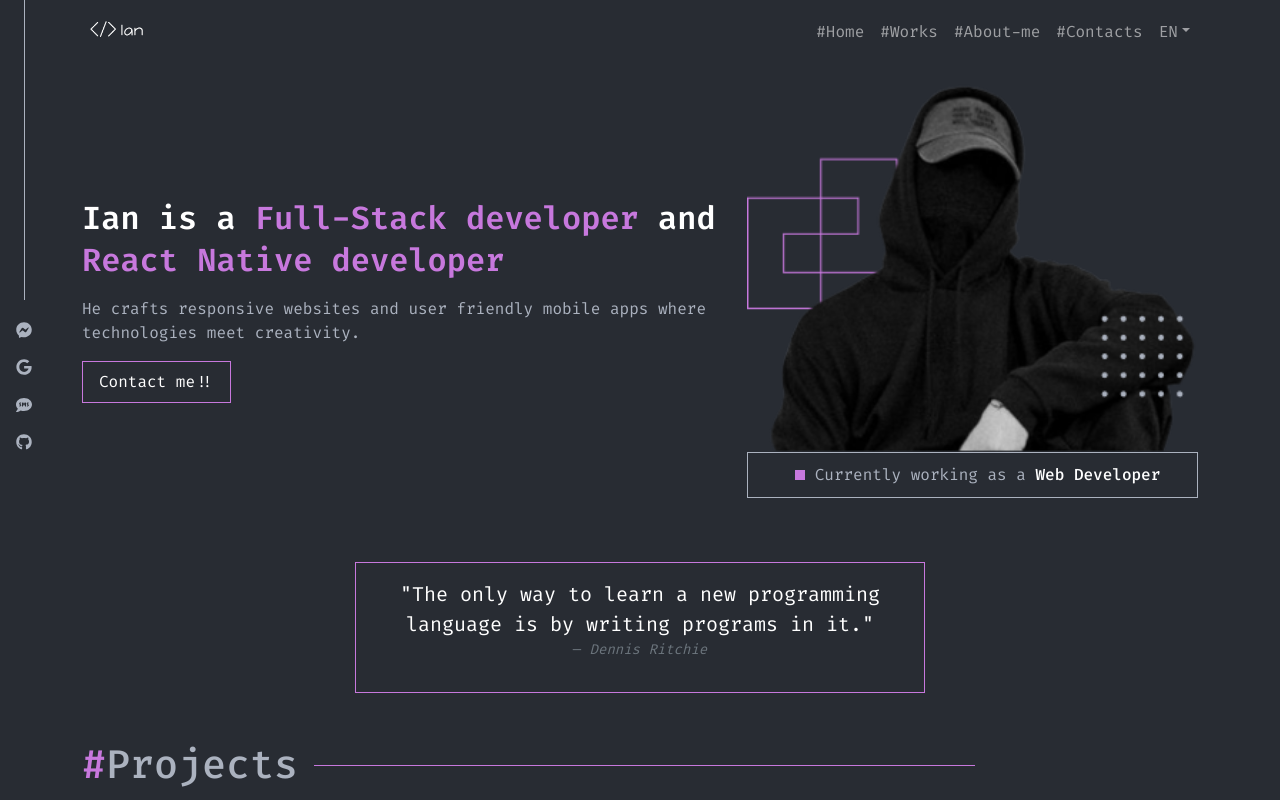
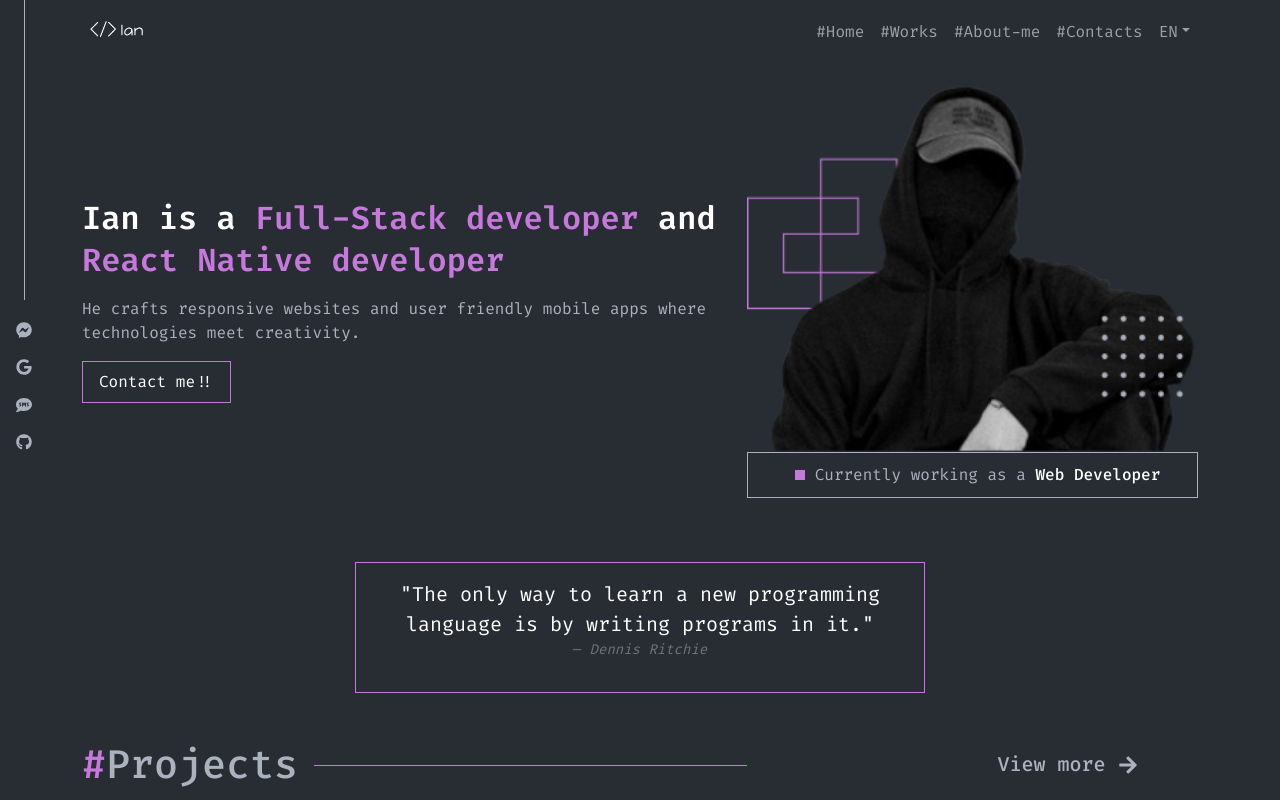
Before and after one commit to UtopicUnicorn995/Portfolio, a React (Create React App) app: page / in a window 1280 px wide. Shown: the top 800 px of the page. Built offline with nearby package versions, Linux system fonts and the light colour scheme.

Commit message:
added view more button and changed some layouts

```diff
--- a/src/components/HomeProjects.jsx
+++ b/src/components/HomeProjects.jsx
@@ -1,17 +1,34 @@
 import Container from "react-bootstrap/Container";
 import Row from "react-bootstrap/Row";
 import Col from "react-bootstrap/Col";
+import { FaArrowRight } from "react-icons/fa";
 
 function HomeProjects() {
   return (
     <Container className="mt-5">
+      <Row>
+        <Col lg={9} xs={12} className="mb-4 mb-lg-0">
           <div className="position-relative">
             <h1 className="secondary-color projects-h1 d-inline position-relative pe-3">
               <span className="primary-color">#</span>Projects
             </h1>
             <div className="project-line position-absolute"></div>
           </div>
-      <Row></Row>
+        </Col>
+        <Col
+          lg={3}
+          xs={12}
+          className="d-flex justify-content-end justify-content-lg-center align-items-center "
+        >
+          <div className="position-relative ">
+            <button className="border border-0">
+              <h5 className="secondary-color projects-h1 d-inline position-relative-pe-3">
+                View more <FaArrowRight />
+              </h5>
+            </button>
+          </div>
+        </Col>
+      </Row>
     </Container>
   );
 }
```
Lines whose indentation alone changed are shown as unchanged.
